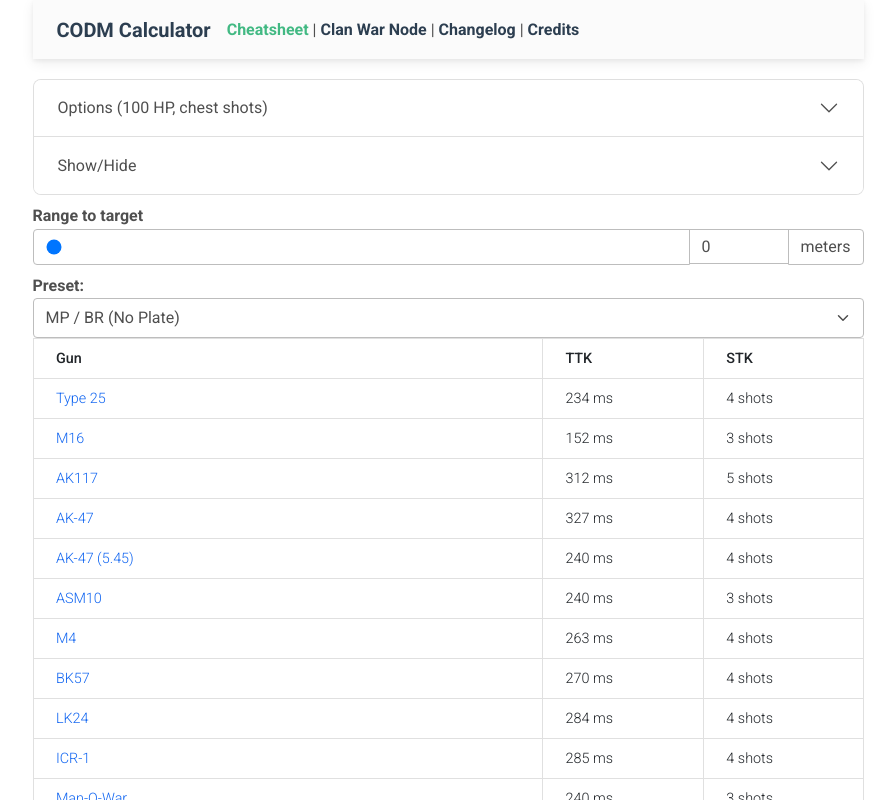
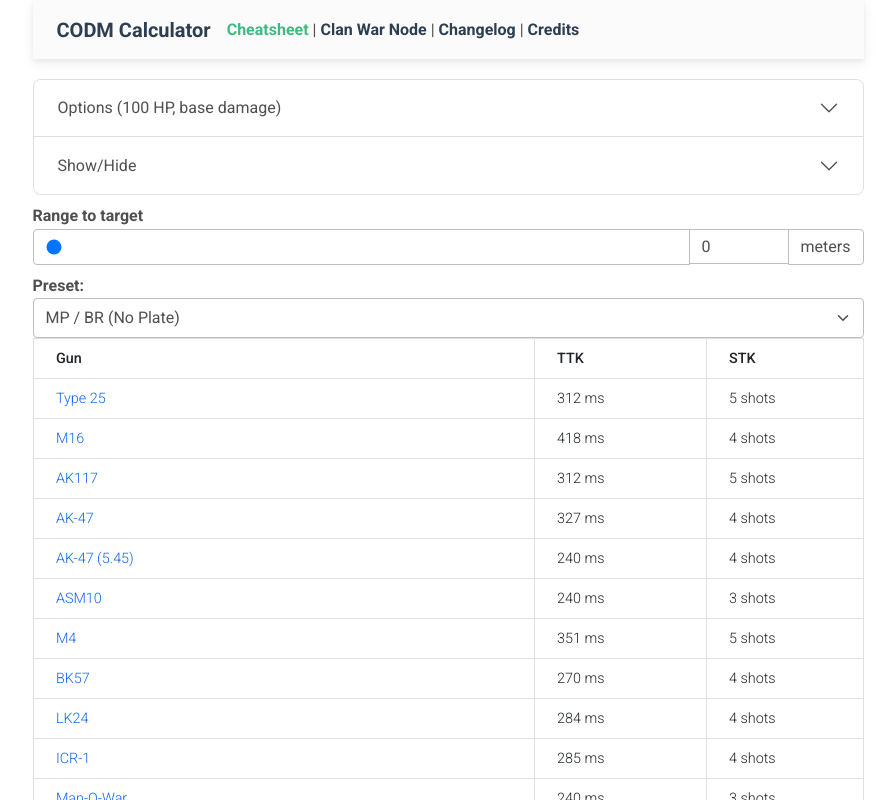
Before and after one commit to Jessi810/CODM-Calc, a Vue app: page /cheatsheet in a window 1280 px wide. Shown: the top 800 px of the page, without its empty margins (192-1088 px from the left). Built offline with nearby package versions, Linux system fonts and the light colour scheme.

Commit message:
Added base damage option for body shot

```diff
--- a/src/components/Cheatsheet.vue
+++ b/src/components/Cheatsheet.vue
@@ -8,7 +8,7 @@
                     <div class="accordion-item">
                         <h2 class="accordion-header" id="headingOne">
                             <button class="accordion-button collapsed" type="button" data-mdb-toggle="collapse" data-mdb-target="#collapseOne" aria-expanded="true" aria-controls="collapseOne">
-                                Options ({{ hp }} HP, {{ hitbox }} shots)
+                                Options ({{ hp }} HP, {{ hitbox }} {{ hitbox === 'base' ? 'damage' : 'shots' }})
                             </button>
                         </h2>
                         <div id="collapseOne" class="accordion-collapse collapse" aria-labelledby="headingOne" data-mdb-parent="#accordionExample">
@@ -43,15 +43,19 @@
                                         </div>
                                         <div class="form-check">
                                             <input type="radio" class="form-check-input" id="hp300" v-model="hp" @change="hpChanged" value="300">
-                                            <label for="hp300" class="form-check-label">300 HP (Kinetic Plate)</label>
+                                            <label for="hp300" class="form-check-label">300 HP (Kinetic Armor)</label>
                                         </div>
                                     </div>
                                 </div>
 
                                 <!-- Body shot -->
                                 <div class="row justify-content-center">
+                                    <strong>Body shot</strong>
                                     <div class="col-6">
-                                        <strong>Body shot</strong>
+                                        <div class="form-check">
+                                            <input type="radio" class="form-check-input" id="hb-base" v-model="hitbox" @change="hitboxChanged" value="base">
+                                            <label for="hb-base" class="form-check-label">Base Damage</label>
+                                        </div>
                                         <div class="form-check">
                                             <input type="radio" class="form-check-input" id="hb-head" v-model="hitbox" @change="hitboxChanged" value="head">
                                             <label for="hb-head" class="form-check-label">Head</label>
@@ -252,7 +256,7 @@ export default {
         const hp = ref(100)
         const vest = ref(0)
         const range = ref(0)
-        const hitbox = ref('chest')
+        const hitbox = ref('base')
         const currentSort = ref('id')
         const gunShowStats = ref({})
 
```
